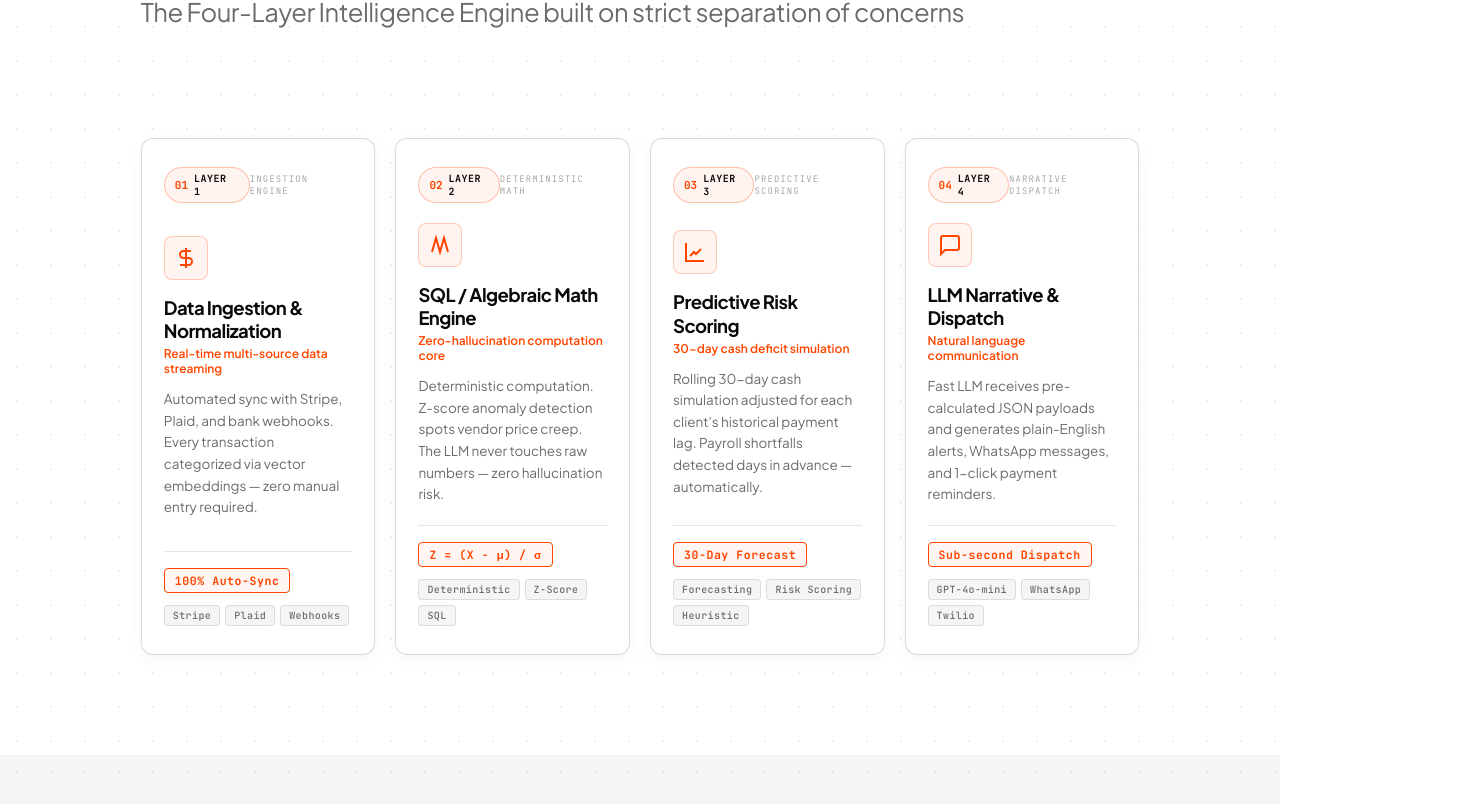
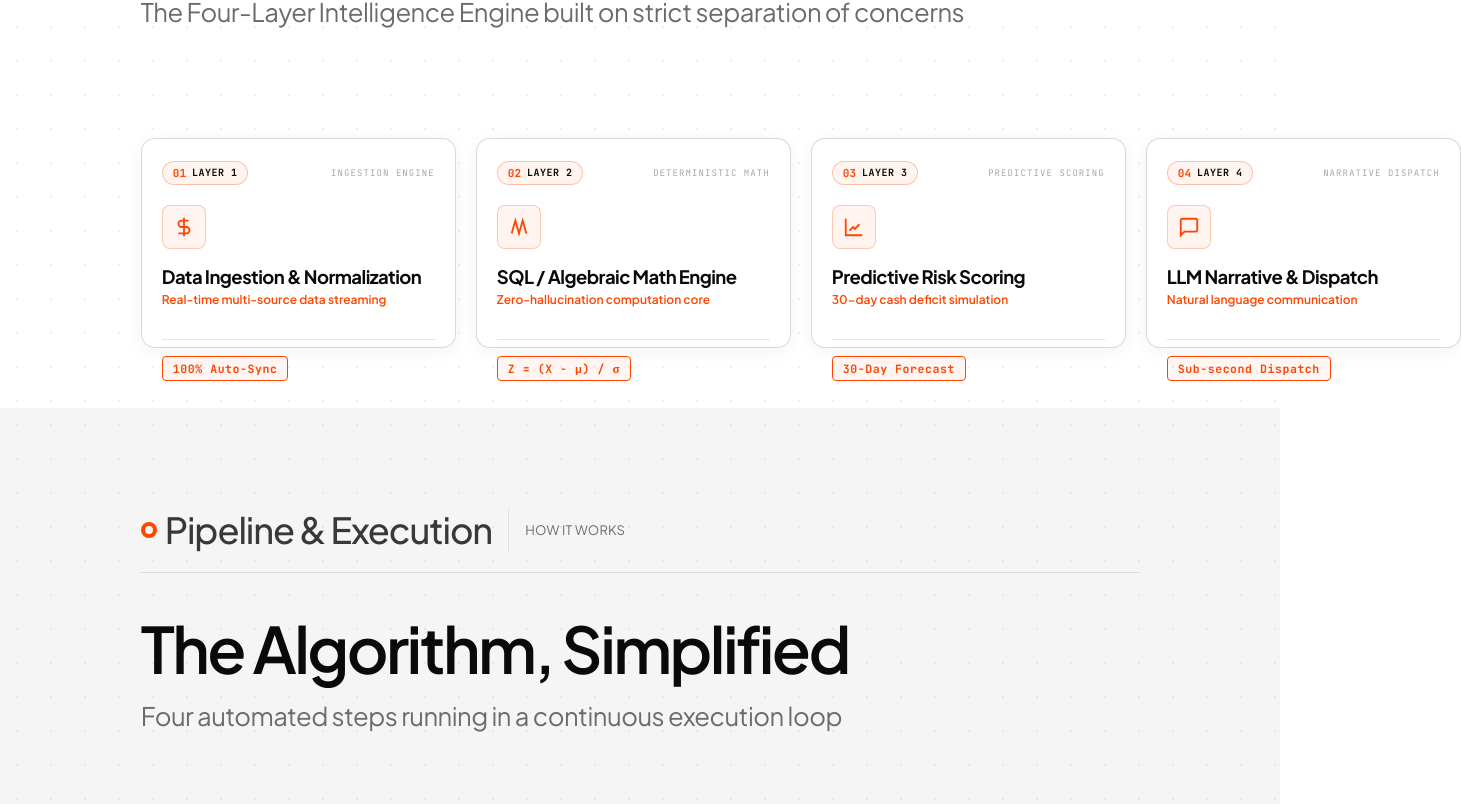
Before and after one commit to wpzvqrs8/fin_doc, a React (Vite) app: page / in a window 1280 px wide. Shown: the part 4296-5100 px from the top of the page, 1461 px wide, since content can reach past the window. Built offline with nearby package versions, Linux system fonts and the light colour scheme.

Commit message:
Enhance Architecture cards to 1.42x pop-up spotlight scaling in both width and height from center

```diff
--- a/src/components/FeaturesSection.jsx
+++ b/src/components/FeaturesSection.jsx
@@ -10,7 +10,7 @@ const FEATURES = [
     desc: 'Automated sync with Stripe, Plaid, and bank webhooks. Every transaction categorized via vector embeddings — zero manual entry required.',
     tags: ['Stripe', 'Plaid', 'Webhooks', 'Vector Embeddings'],
     icon: (
-      <svg width="24" height="24" viewBox="0 0 24 24" fill="none" stroke="currentColor" strokeWidth="2">
+      <svg width="22" height="22" viewBox="0 0 24 24" fill="none" stroke="currentColor" strokeWidth="2">
         <path d="M12 2v20M17 5H9.5a3.5 3.5 0 0 0 0 7h5a3.5 3.5 0 0 1 0 7H6" />
       </svg>
     ),
@@ -26,7 +26,7 @@ const FEATURES = [
     desc: 'Deterministic computation. Z-score anomaly detection spots vendor price creep. The LLM never touches raw numbers — zero hallucination risk.',
     tags: ['Deterministic', 'Z-Score', 'SQL', 'Zero-Hallucination'],
     icon: (
-      <svg width="24" height="24" viewBox="0 0 24 24" fill="none" stroke="currentColor" strokeWidth="2">
+      <svg width="22" height="22" viewBox="0 0 24 24" fill="none" stroke="currentColor" strokeWidth="2">
         <path d="M4 19l4-14 4 14 4-14 4 14" />
       </svg>
     ),
@@ -42,7 +42,7 @@ const FEATURES = [
     desc: "Rolling 30-day cash simulation adjusted for each client's historical payment lag. Payroll shortfalls detected days in advance — automatically.",
     tags: ['Forecasting', 'Risk Scoring', 'Heuristic', 'Runway Model'],
     icon: (
-      <svg width="24" height="24" viewBox="0 0 24 24" fill="none" stroke="currentColor" strokeWidth="2">
+      <svg width="22" height="22" viewBox="0 0 24 24" fill="none" stroke="currentColor" strokeWidth="2">
         <path d="M3 3v18h18M18 9l-5 5-2-2-4 4" />
       </svg>
     ),
@@ -58,7 +58,7 @@ const FEATURES = [
     desc: 'Fast LLM receives pre-calculated JSON payloads and generates plain-English alerts, WhatsApp messages, and 1-click payment reminders.',
     tags: ['GPT-4o-mini', 'WhatsApp', 'Twilio', '1-Click Links'],
     icon: (
-      <svg width="24" height="24" viewBox="0 0 24 24" fill="none" stroke="currentColor" strokeWidth="2">
+      <svg width="22" height="22" viewBox="0 0 24 24" fill="none" stroke="currentColor" strokeWidth="2">
         <path d="M21 15a2 2 0 0 1-2 2H7l-4 4V5a2 2 0 0 1 2-2h14a2 2 0 0 1 2 2z" />
       </svg>
     ),
@@ -99,7 +99,7 @@ export default function FeaturesSection() {
           </div>
         </div>
 
-        {/* ── FLAT HORIZONTAL SIDE-BY-SIDE CARDS GRID ── */}
+        {/* ── EXPANDABLE COMPACT 3:2 CARDS GRID ── */}
         <div className="flat-cards-grid">
           {FEATURES.map((f, i) => {
             const isHovered = hoveredIndex === i
@@ -120,14 +120,18 @@ export default function FeaturesSection() {
                   <span className="flat-card-badge">{f.badge}</span>
                 </div>
 
-                {/* Card Icon & Titles */}
+                {/* Card Icon & Core Titles */}
                 <div className="flat-card-body">
                   <div className="flat-card-icon">
                     {f.icon}
                   </div>
                   <h3 className="flat-card-title">{f.title}</h3>
                   <span className="flat-card-sub">{f.subtitle}</span>
-                  <p className="flat-card-desc">{f.desc}</p>
+
+                  {/* Expanded Detailed Description (Reveals smoothly on hover!) */}
+                  <div className="flat-card-expandable-desc">
+                    <p className="flat-card-desc">{f.desc}</p>
+                  </div>
                 </div>
 
                 {/* Card Footer Metric & Tags */}
@@ -135,10 +139,12 @@ export default function FeaturesSection() {
                   <div className="flat-card-metric">
                     {f.metric}
                   </div>
-                  <div className="flat-card-tags">
-                    {f.tags.slice(0, 3).map(t => (
-                      <span key={t} className="flat-tag">{t}</span>
-                    ))}
+                  <div className="flat-card-expandable-tags">
+                    <div className="flat-card-tags">
+                      {f.tags.slice(0, 3).map(t => (
+                        <span key={t} className="flat-tag">{t}</span>
+                      ))}
+                    </div>
                   </div>
                 </div>
               </div>
--- a/src/index.css
+++ b/src/index.css
@@ -1383,7 +1383,12 @@ body {
   100% { top: 100%; opacity: 0; }
 }
 
-/* ── FLAT HORIZONTAL SIDE-BY-SIDE CARDS GRID ── */
+/* ── COMPACT 3:2 CARDS WITH POP-UP DOUBLE-SIZE HOVER SPOTLIGHT ── */
+.features-section {
+  overflow: visible !important; /* Ensures pop-up cards never get clipped */
+  padding-bottom: 60px;
+}
+
 .flat-cards-grid {
   display: grid;
   grid-template-columns: repeat(4, 1fr);
@@ -1391,31 +1396,68 @@ body {
   margin-top: 36px;
   width: 100%;
   position: relative;
+  align-items: stretch;
 }
 
 .flat-feature-card {
   position: relative;
   background: var(--white);
   border: 1px solid var(--border-mid);
-  border-radius: 12px;
-  padding: 28px 22px;
+  border-radius: 14px;
+  padding: 22px 20px;
   display: flex;
   flex-direction: column;
   justify-content: space-between;
-  box-shadow: 0 4px 16px rgba(0, 0, 0, 0.04);
-  transition: transform 0.35s cubic-bezier(0.34, 1.56, 0.64, 1),
-              box-shadow 0.35s ease,
-              border-color 0.35s ease;
+  box-shadow: 0 4px 18px rgba(0, 0, 0, 0.05);
+  aspect-ratio: 3 / 2;
+  min-height: 210px;
+  transform-origin: center center; /* Keeps center fixed while expanding outward in width and height! */
+  transition: transform 0.38s cubic-bezier(0.34, 1.56, 0.64, 1),
+              box-shadow 0.38s ease,
+              border-color 0.38s ease,
+              background-color 0.38s ease;
   cursor: pointer;
   z-index: 1;
 }
 
+.flat-card-expandable-desc {
+  max-height: 0;
+  opacity: 0;
+  overflow: hidden;
+  transition: max-height 0.38s ease, opacity 0.35s ease, margin-top 0.35s ease;
+  margin-top: 0;
+}
+
+.flat-card-expandable-tags {
+  max-height: 0;
+  opacity: 0;
+  overflow: hidden;
+  transition: max-height 0.38s ease, opacity 0.35s ease, margin-top 0.35s ease;
+  margin-top: 0;
+}
+
+/* ── HOVERED STATE: POPS UP AS TOP LAYER & SCALES IN BOTH WIDTH AND HEIGHT ── */
 .flat-feature-card.is-hovered,
 .flat-feature-card:hover {
-  transform: translateY(-16px) scale(1.06);
-  z-index: 50;
+  transform: scale(1.42); /* Scales up in BOTH width and height from center! */
+  z-index: 999; /* Absolute top layer over all other cards */
   border-color: var(--orange);
-  box-shadow: 0 24px 50px rgba(0, 0, 0, 0.16), 0 0 30px rgba(255, 69, 0, 0.22);
+  background: #FFFFFF;
+  box-shadow: 0 30px 80px rgba(0, 0, 0, 0.32), 0 0 40px rgba(255, 69, 0, 0.35), 0 0 0 1px rgba(255, 69, 0, 0.4);
+}
+
+.flat-feature-card.is-hovered .flat-card-expandable-desc,
+.flat-feature-card:hover .flat-card-expandable-desc {
+  max-height: 200px;
+  opacity: 1;
+  margin-top: 10px;
+}
+
+.flat-feature-card.is-hovered .flat-card-expandable-tags,
+.flat-feature-card:hover .flat-card-expandable-tags {
+  max-height: 100px;
+  opacity: 1;
+  margin-top: 8px;
 }
 
 .flat-card-top {
```
